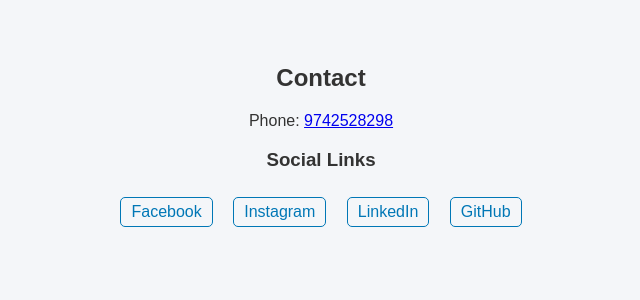
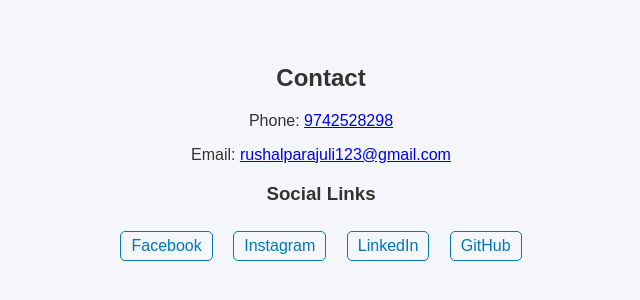
Before and after one commit to rushalparajuli/server, a plain HTML site: page index.html in a window 1280 px wide. Shown: the part 996-1296 px from the top of the page, without its empty margins (319-959 px from the left). Drawn offline with Linux system fonts and the light colour scheme.

Commit message:
code with the contact

```diff
--- a/index.html
+++ b/index.html
@@ -219,6 +219,12 @@
     <section id="contact">
       <h2>Contact</h2>
       <p>Phone: <a href="tel:9742528298">9742528298</a></p>
+      <p>
+        Email:
+        <a href="mailto:rushalparajuli123@gmail.com"
+          >rushalparajuli123@gmail.com</a
+        >
+      </p>
       <h3>Social Links</h3>
       <div class="contact">
         <a href="https://www.facebook.com/rushal.parajuli.5" target="_blank"
```
